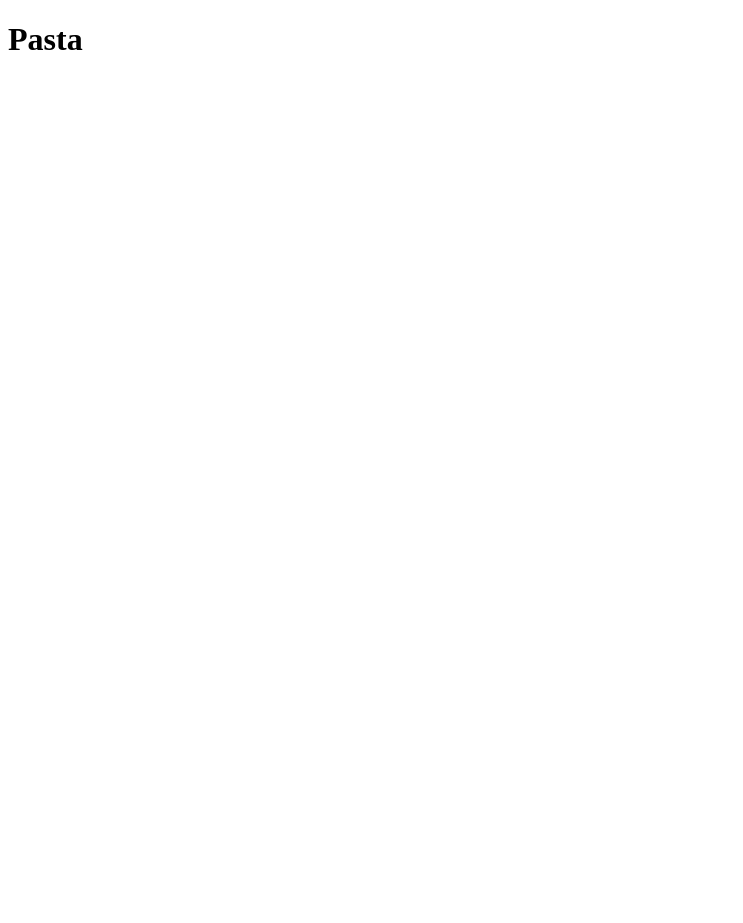
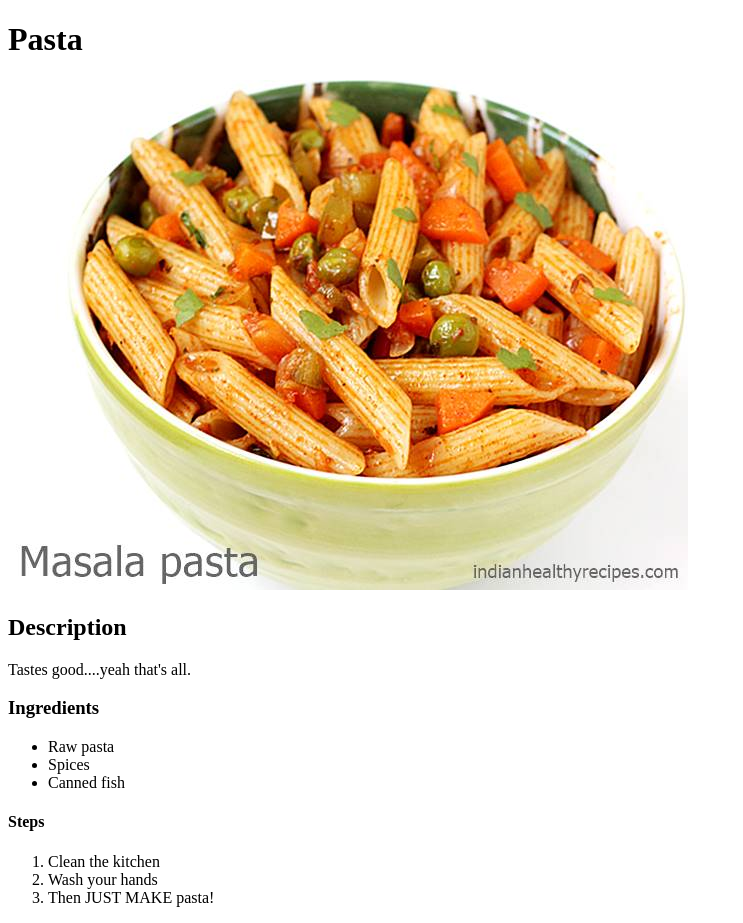
Before and after one commit to Faysal611/odin-recipes, a plain HTML site: page recipes/pasta.html in a window 1280 px wide. Shown: the whole page, without its empty margins (0-743 px from the left). Before the commit the page ends 800 px from the top, so only its background shows below. Drawn offline with Linux system fonts and the light colour scheme.

Commit message:
Add masala-pasta.jpg recipes/tacobell.html tacobell.jpg Edit index.html recipes/pasta.html

```diff
--- a/recipes/pasta.html
+++ b/recipes/pasta.html
@@ -7,5 +7,23 @@
 </head>
 <body>
     <h1>Pasta</h1>
+    <img src="../masala-pasta.jpg" alt="masala-pasta.png">
+
+    <h2>Description</h2>
+    <p>Tastes good....yeah that's all.</p>
+    <h3>Ingredients</h3>
+    <ul>
+        <li>Raw pasta</li>
+        <li>Spices</li>
+        <li>Canned fish</li>
+    </ul>
+
+    <h4>Steps</h4>
+
+    <ol>
+        <li>Clean the kitchen</li>
+        <li>Wash your hands</li>
+        <li>Then JUST MAKE pasta!</li>
+    </ol>
 </body>
 </html>
```
Also changed, not shown: index.html (+11 -1 lines), recipes/tacobell.html (added, +30 -0 lines), masala-pasta.jpg (added), tacobell.jpg (added).
